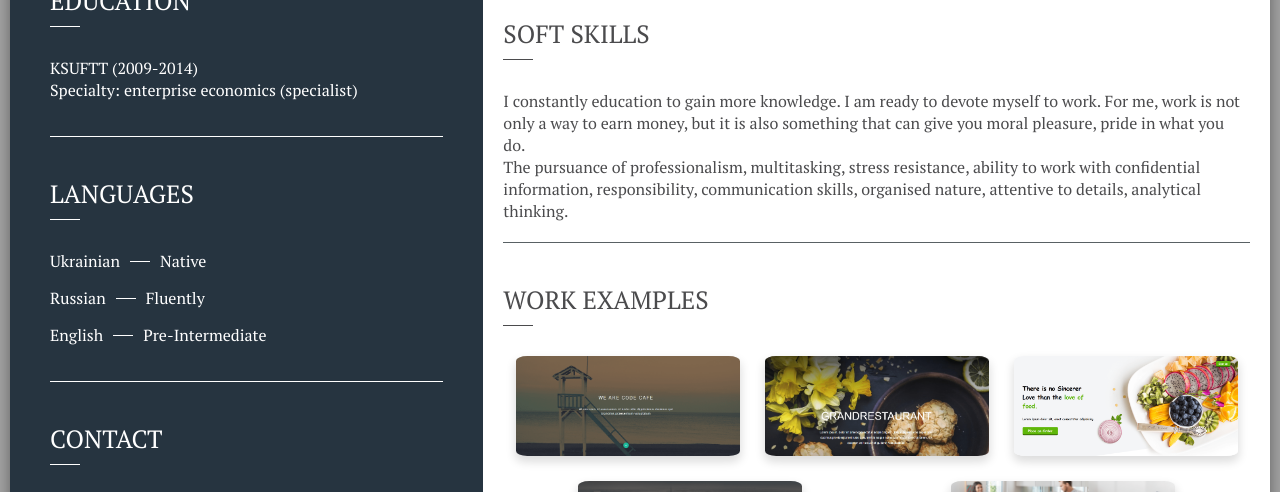
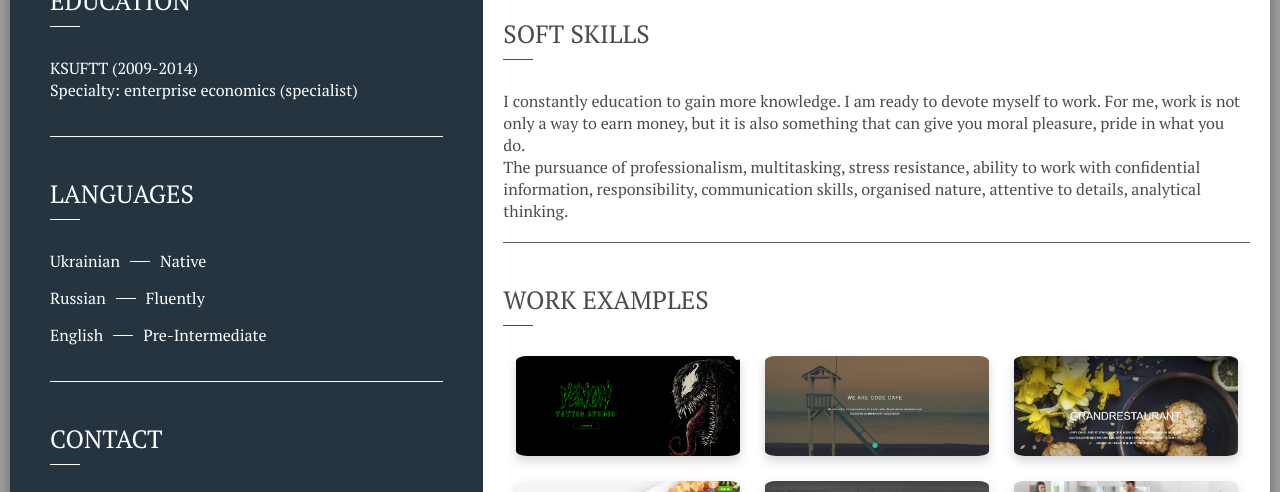
Before and after one commit to AlexeyG1991/Resume, a plain HTML site: page index.html in a window 1280 px wide. Shown: the part 665-1157 px from the top of the page. Drawn offline with Linux system fonts and the light colour scheme.

Commit message:
+Project

```diff
--- a/index.html
+++ b/index.html
@@ -105,6 +105,8 @@
                 <div class="resume-main__examples">
                     <h3 text="examples"></h3>
                     <div class="resume-main__examples-work">
+                        <a class="resume-main__examples-work_tattoo" href="https://alexeyg1991.github.io/Tattoo/"
+                            target="_blank"></a>
                         <a class="resume-main__examples-work_bouncy" href="https://alexeyg1991.github.io/Bouncy/"
                             target="_blank"></a>
                         <a class="resume-main__examples-work_restaurant"
--- a/scss/style.scss
+++ b/scss/style.scss
@@ -447,6 +447,10 @@ h3 {
                         }
                     }
 
+                    &_tattoo {
+                        background: url(../img/small-0.png) 50% no-repeat;
+                    }
+
                     &_bouncy {
                         background: url(../img/small-1.png) 50% no-repeat;
                     }
```
Also changed, not shown: css/style.css, img/small-0.png (added).
